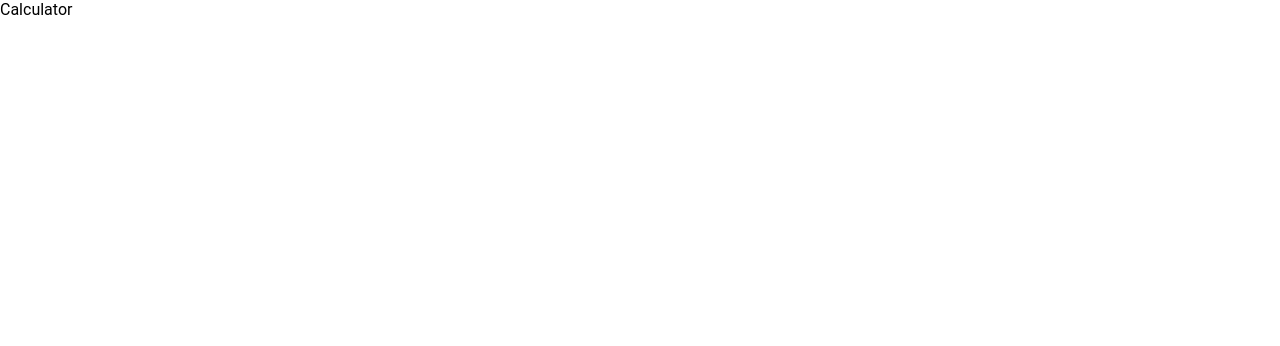
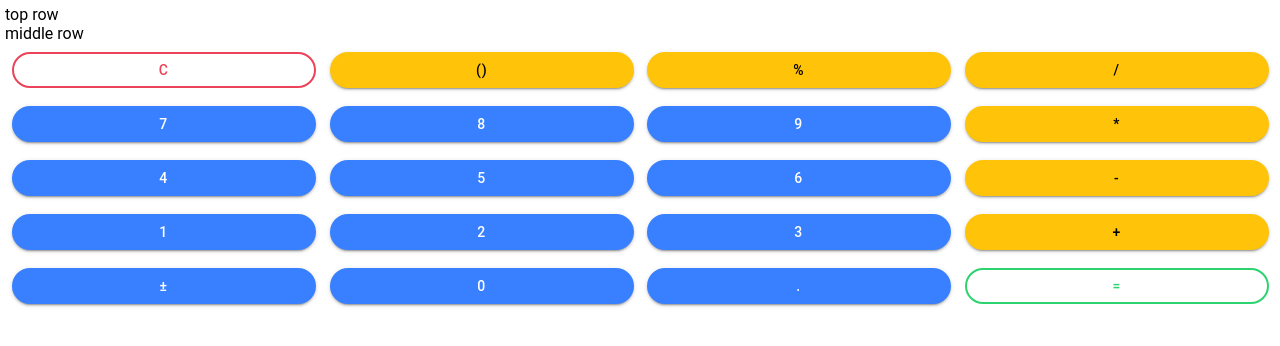
Before and after one commit to ulevi92/simple-calculator, a React (Create React App) app: page /calculator in a window 1280 px wide. Shown: the top 346 px of the page. Built offline with nearby package versions, Linux system fonts and the light colour scheme.

Commit message:
created/ lower button screen with no logic, yet

```diff
--- a/package.json
+++ b/package.json
@@ -6,7 +6,7 @@
     "@capacitor/android": "4.6.3",
     "@capacitor/app": "4.1.1",
     "@capacitor/core": "4.6.3",
-    "@capacitor/haptics": "4.1.0",
+    "@capacitor/haptics": "^4.1.0",
     "@capacitor/ios": "4.6.3",
     "@capacitor/keyboard": "4.1.1",
     "@capacitor/status-bar": "4.1.1",
--- a/src/components/Calculator.tsx
+++ b/src/components/Calculator.tsx
@@ -1,5 +1,18 @@
+import { IonGrid, IonRow } from "@ionic/react";
+import BottomButtons from "./buttons/bottom/BottomButtons";
+
 export const Calculator = () => {
-  return <>Calculator</>;
+  return (
+    <IonGrid>
+      <IonRow>top row</IonRow>
+
+      <IonRow>middle row</IonRow>
+
+      <IonRow>
+        <BottomButtons />
+      </IonRow>
+    </IonGrid>
+  );
 };
 
 export default Calculator;
--- /dev/null
+++ b/src/components/buttons/bottom/BottomButtons.tsx
@@ -0,0 +1,28 @@
+import { IonButton, IonCol } from "@ionic/react";
+import { useMemo } from "react";
+import { buttonArrangement } from "./bottomButtons.Helper";
+import { onButtonTouch } from "../generalButton.helper";
+
+const BottomButtons = () => {
+  const renderButtons = useMemo(() => {
+    const rows = 4;
+
+    return buttonArrangement.map(({ sign, color, fill }, index) => (
+      <IonCol size='3' key={index}>
+        <IonButton
+          color={color}
+          onTouchStart={onButtonTouch}
+          expand='full'
+          shape='round'
+          fill={`${fill === "outline" ? "outline" : "solid"}`}
+        >
+          {sign}
+        </IonButton>
+      </IonCol>
+    ));
+  }, []);
+
+  return <>{renderButtons}</>;
+};
+
+export default BottomButtons;
--- a/src/components/buttons/bottom/bottomButtons.Helper.ts
+++ b/src/components/buttons/bottom/bottomButtons.Helper.ts
@@ -4,6 +4,7 @@ export const buttonArrangement: ButtonArrangement[] = [
   {
     sign: "c",
     color: "danger",
+    fill: "outline",
   },
 
   {
@@ -80,7 +81,7 @@ export const buttonArrangement: ButtonArrangement[] = [
   },
   {
     sign: "=",
-    color: "white",
-    background: "success",
+    color: "success",
+    fill: "outline",
   },
 ];
--- /dev/null
+++ b/src/components/buttons/generalButton.helper.ts
@@ -0,0 +1,5 @@
+import { Haptics, ImpactStyle } from "@capacitor/haptics";
+
+export const onButtonTouch = async () => {
+  await Haptics.impact({ style: ImpactStyle.Heavy });
+};
--- a/src/components/buttons/types/ generalTypes.ts
+++ b/src/components/buttons/types/ generalTypes.ts
@@ -7,4 +7,5 @@ export interface ButtonArrangement {
   color: ButtonColor;
   sign: ButtonSign;
   background?: ButtonBackground;
+  fill?: "outline";
 }
--- a/src/pages/Home.tsx
+++ b/src/pages/Home.tsx
@@ -11,11 +11,6 @@ const Home: React.FC = () => {
   return (
     <IonPage>
       <IonContent fullscreen>
-        <IonHeader collapse='condense'>
-          <IonToolbar>
-            <IonTitle size='large'>Blank</IonTitle>
-          </IonToolbar>
-        </IonHeader>
         <Calculator />
       </IonContent>
     </IonPage>
```
Also changed, not shown: src/pages/Home.css (deleted), 1 other file (tests, documents, lock files or other folders).
